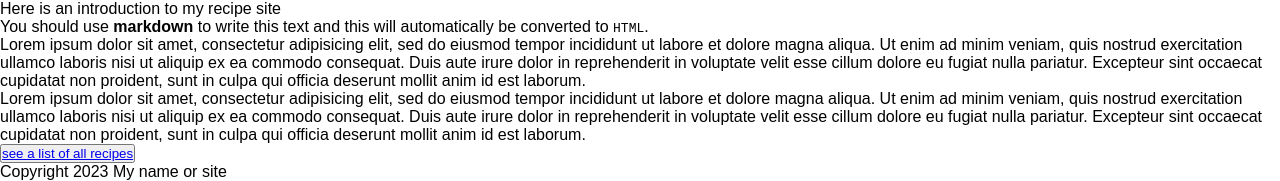
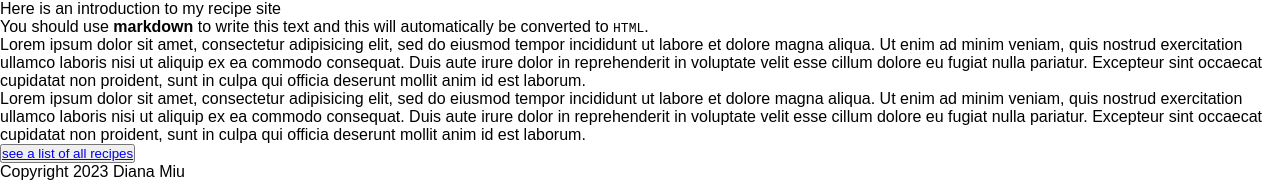
Before and after one commit to DianaMiu/recipesdiana, a Jekyll site: the page built from home/index.md, in a window 1280 px wide. Shown: the part 1941-2122 px from the top of the page. Built offline with Jekyll 4.4.1, drawn with Linux system fonts in a browser that asks for light colours; part of the change alters nothing that is shown.

Commit message:
Update _config.yml

```diff
--- a/_config.yml
+++ b/_config.yml
@@ -1,8 +1,8 @@
 
 # SITE CONFIGURATION
-url: "https://yoursite.netlify.app"   #change this to yours
-repository: yourusername/yourrepository
-title: Your recipe collection
+url: "https://costaricanrecipes.netlify.app"   #change this to yours
+repository: DianaMiu/recipesdiana
+title: Costa Rican Recipes
 recipemenu: false # you can change to true and a menu of all recipes will appear
 editbutton: false # you can navigate to edit your site by going to https://yoursite.netlify.app/admin
 # change the above to true and an admin button will appear in your footer
@@ -12,7 +12,7 @@ searchbutton: false # you can have a search feature by adding this button to the
 
 # change the following to your name or site name
 footer_text:
-  "Copyright 2023 My name or site"
+  "Copyright 2023 Diana Miu"
 
 # DO NOT EDIT BELOW THIS LINE
 
```
